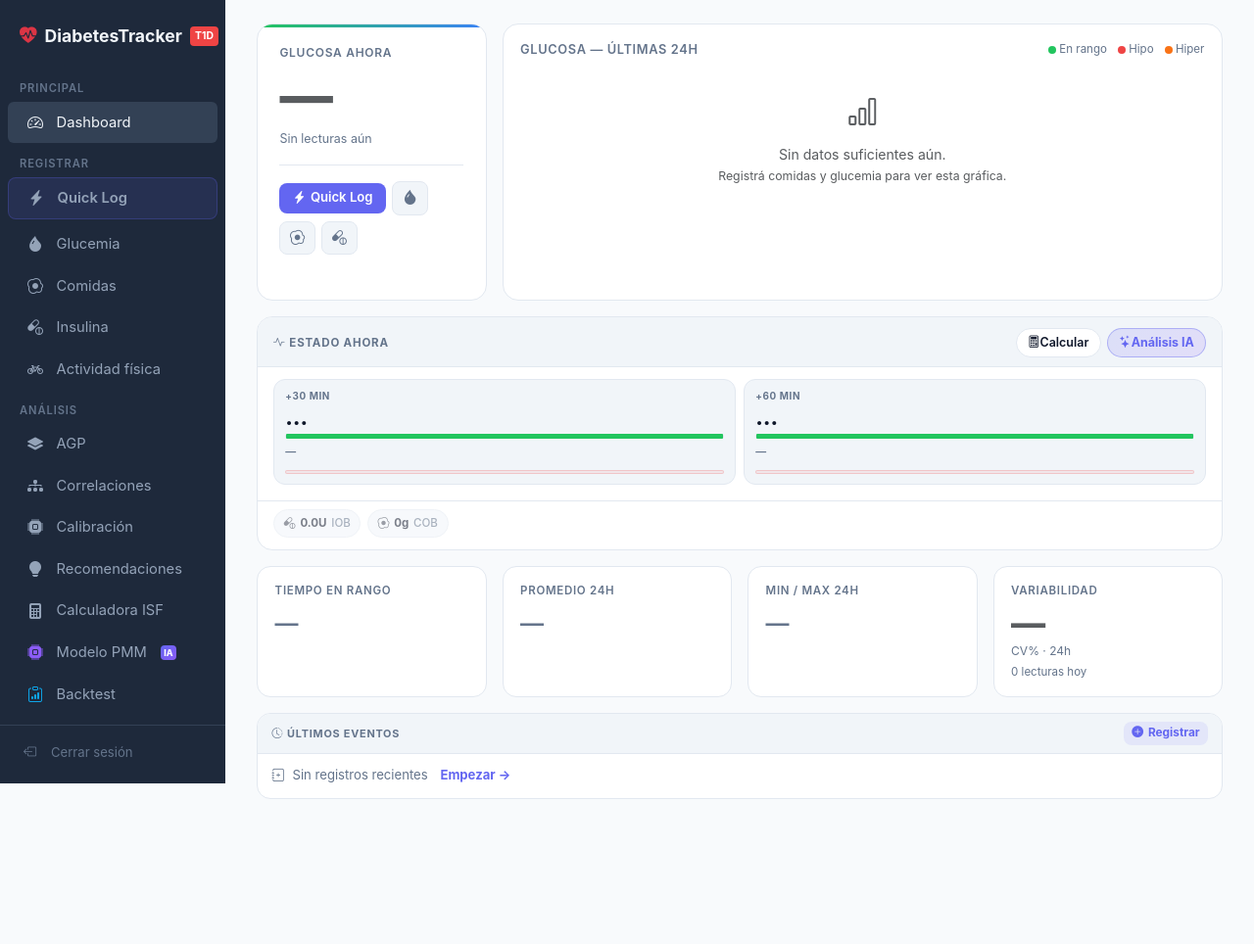
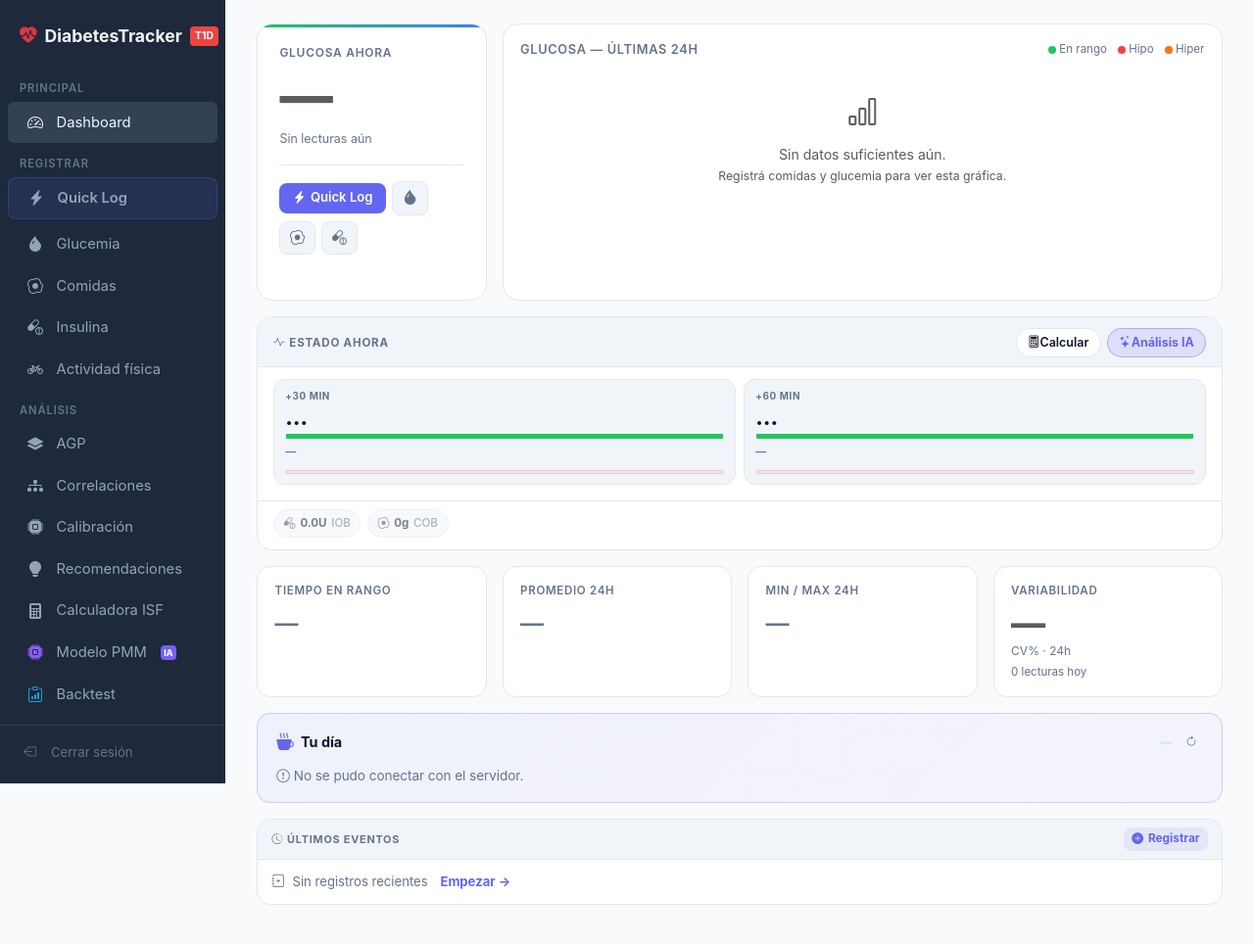
Before and after one commit to saulaguilera/diabetes_tracker, a Flask app: page / in a window 1280 px wide. Shown: the whole page at 98% size. Before the commit the page ends 816 px from the top, so only its background shows below. Run offline with Flask 3, Linux system fonts and the light colour scheme; the visitor is signed in with stand-in values (Sample User, id 1); data comes from the database, SQL or seed files in the repository; data that the repository does not hold is empty; some libraries are stand-ins or nearby versions.

Commit message:
fix(daily-brief): card siempre visible + manejo de errores mejorado
Problema: el daily brief card era display:none y el JS fallaba
silenciosamente — nunca se mostraba en producción si el API tenía
cualquier error.

Fixes
-----
Frontend (dashboard.html):
  - Card arranca visible (no display:none) con mensaje "Cargando..."
  - JS ya no falla silencioso: loguea al console y muestra mensaje
    de error en el card si el API falla (HTTP error, ok:false, etc.)
  - CSS .daily-brief-loading para estado de espera
  - details/métricas se muestra solo cuando hay datos reales

Backend (daily_brief_bp.py):
  - Guard on-demand: si la tabla daily_briefs no existe en Postgres
    (primer deploy), la crea antes de intentar la query
  - Antes: ProgrammingError → 500 → ok:false → card invisible
  - Ahora: crea la tabla y sigue normalmente

Co-Authored-By: Claude Opus 4.7 <noreply@anthropic.com>

```diff
--- a/blueprints/daily_brief_bp.py
+++ b/blueprints/daily_brief_bp.py
@@ -130,6 +130,17 @@ def api_daily_brief_get():
     err = _require_login()
     if err: return err
     try:
+        # Asegurar que la tabla existe (guard para primer deploy)
+        try:
+            from models import db
+            from sqlalchemy import inspect as sa_inspect
+            insp = sa_inspect(db.engine)
+            if "daily_briefs" not in insp.get_table_names():
+                db.create_all()
+                logger.warning("daily_briefs table creada on-demand")
+        except Exception as tbl_exc:
+            logger.warning("no se pudo verificar tabla daily_briefs: %s", tbl_exc)
+
         tone  = request.args.get("tone", "supportive")
         force = request.args.get("force", "0") in ("1", "true", "yes")
         data  = _generate_and_persist(force=force, tone=tone)
--- a/templates/dashboard.html
+++ b/templates/dashboard.html
@@ -558,7 +558,7 @@
 {% endif %}
 
 {# ── Daily Metabolic Brief — card personal compacta ────────────────────── #}
-<div id="daily-brief-card" class="daily-brief-card mb-3" style="display:none;">
+<div id="daily-brief-card" class="daily-brief-card mb-3">
   <div class="daily-brief-header">
     <div class="daily-brief-title">
       <i class="bi bi-cup-hot-fill"></i>
@@ -573,8 +573,10 @@
       </button>
     </div>
   </div>
-  <div id="daily-brief-text" class="daily-brief-text"></div>
-  <details id="daily-brief-detail" class="daily-brief-detail">
+  <div id="daily-brief-text" class="daily-brief-text">
+    <span class="daily-brief-loading"><i class="bi bi-hourglass-split me-1"></i>Cargando resumen del día…</span>
+  </div>
+  <details id="daily-brief-detail" class="daily-brief-detail" style="display:none;">
     <summary>Ver métricas</summary>
     <div id="daily-brief-metrics" class="daily-brief-metrics"></div>
   </details>
@@ -1554,6 +1556,11 @@ a.insight-chip:hover {
 }
 
 /* ── Daily Metabolic Brief Card ───────────────────────────────────────────── */
+.daily-brief-loading {
+  color: var(--text-muted);
+  font-size: .85rem;
+  font-style: italic;
+}
 .daily-brief-card {
   background: linear-gradient(135deg, rgba(99, 102, 241, .06), rgba(139, 92, 246, .04));
   border: 1px solid rgba(99, 102, 241, .25);
@@ -1970,10 +1977,27 @@ a.insight-chip:hover {
     if (!card) return;
     try {
       const r = await fetch('/api/daily-brief');
+      if (!r.ok) {
+        console.error('[DailyBrief] HTTP', r.status, r.statusText);
+        _briefError(`Error ${r.status} al cargar resumen.`);
+        return;
+      }
       const d = await r.json();
-      if (!d.ok || !d.narrative) return;
+      if (!d.ok || !d.narrative) {
+        console.error('[DailyBrief] API error:', d.error || 'sin narrativa', d);
+        _briefError(d.error || 'No se pudo generar el resumen de hoy.');
+        return;
+      }
       renderDailyBrief(d);
-    } catch (e) { /* silencioso, no romper dashboard */ }
+    } catch (e) {
+      console.error('[DailyBrief] fetch falló:', e);
+      _briefError('No se pudo conectar con el servidor.');
+    }
+  }
+
+  function _briefError(msg) {
+    const el = document.getElementById('daily-brief-text');
+    if (el) el.innerHTML = `<span style="color:var(--text-muted);font-size:.85rem;"><i class="bi bi-exclamation-circle me-1"></i>${msg}</span>`;
   }
 
   function renderDailyBrief(d) {
@@ -2016,7 +2040,9 @@ a.insight-chip:hover {
       ).join('');
     }
 
-    card.style.display = '';
+    // Mostrar details (métricas) solo cuando hay data
+    const det = document.getElementById('daily-brief-detail');
+    if (det) det.style.display = '';
   }
 
   async function refreshDailyBrief() {
```
